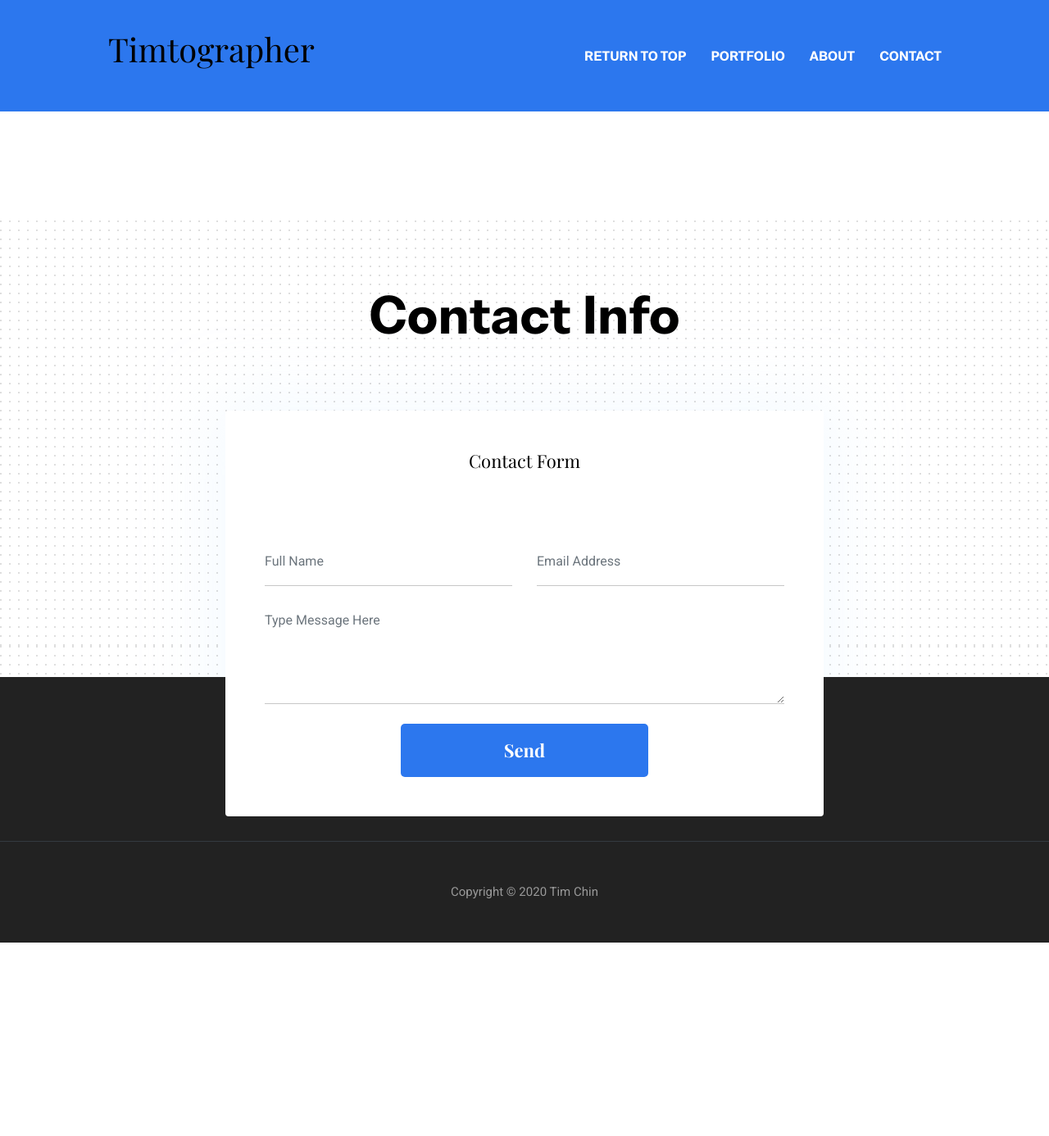
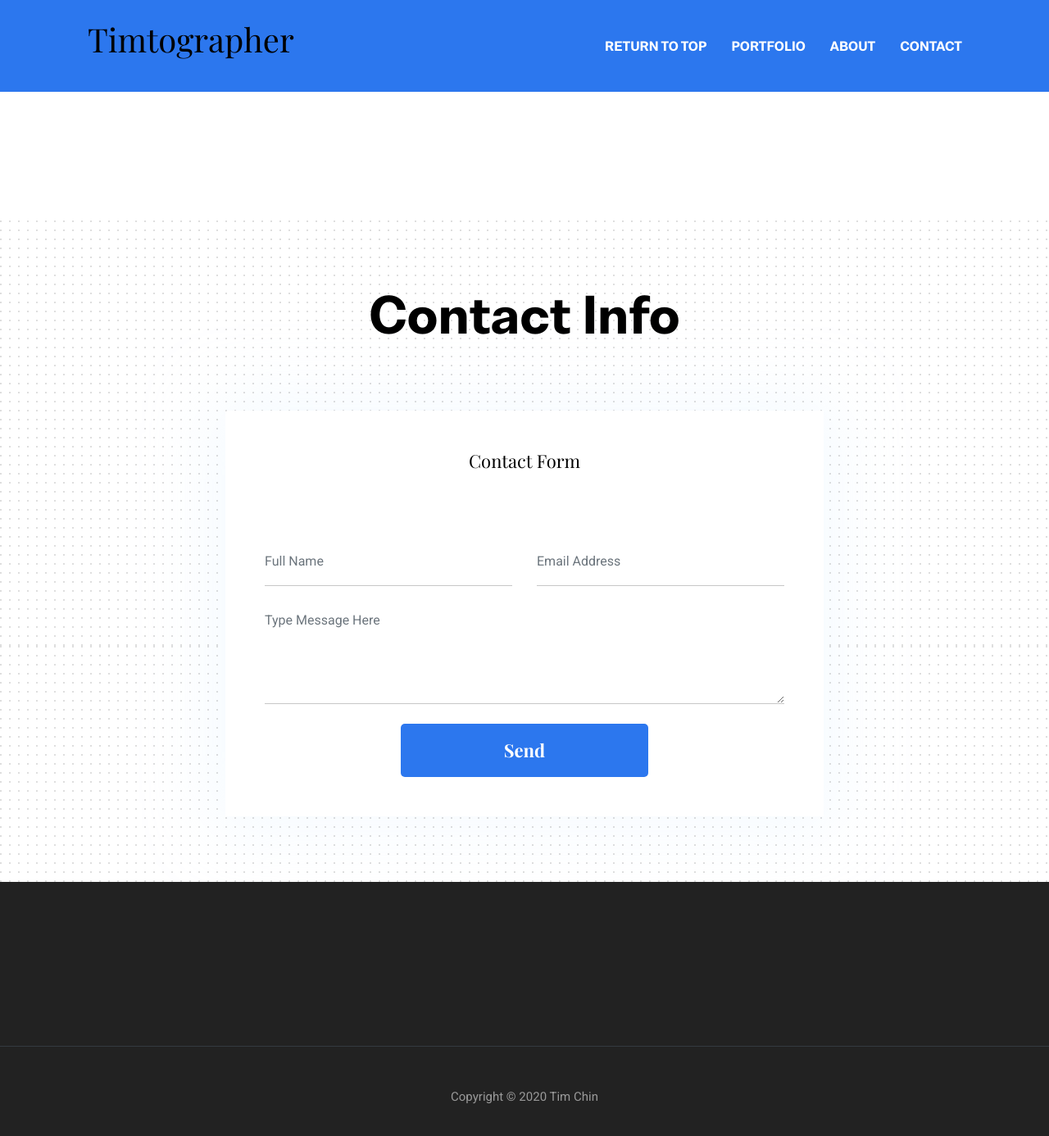
Before and after one commit to timchin/timchin, a Jekyll site: the page built from index.html, in a window 1280 px wide and 1400 px high, scrolled down 4690 px. Shown: the top 1386 px of the window at 82% size. Built offline with Jekyll 4.4.1, drawn with Linux system fonts in a browser that asks for light colours; before the commit the page ends 5840 px from its top, so only the background shows below that.

Commit message:
styling tweaks to header and contact padding

```diff
--- a/_includes/contact-section.html
+++ b/_includes/contact-section.html
@@ -1,5 +1,5 @@
 <!-- contact -->
-<section class="contact section section-on-footer" id="contact" data-background="{{site.baseurl}}/assets/images/backgrounds/bg-dots.png">
+<section class="contact section" id="contact" data-background="{{site.baseurl}}/assets/images/backgrounds/bg-dots.png">
   <div class="container">
     <div class="row">
       <div class="col-12 text-center">
--- a/_sass/templates/_navigation.scss
+++ b/_sass/templates/_navigation.scss
@@ -3,9 +3,9 @@
   transition: .3s ease;
   &.nav-bg {
     background-color: $primary-color;
-    padding: 15px 100px;
+    padding: 0.2em 5em;
     @include desktop {
-      padding: 15px 20px;
+      padding: 0.2em 3em;
     }
   }
   @include desktop {
```
